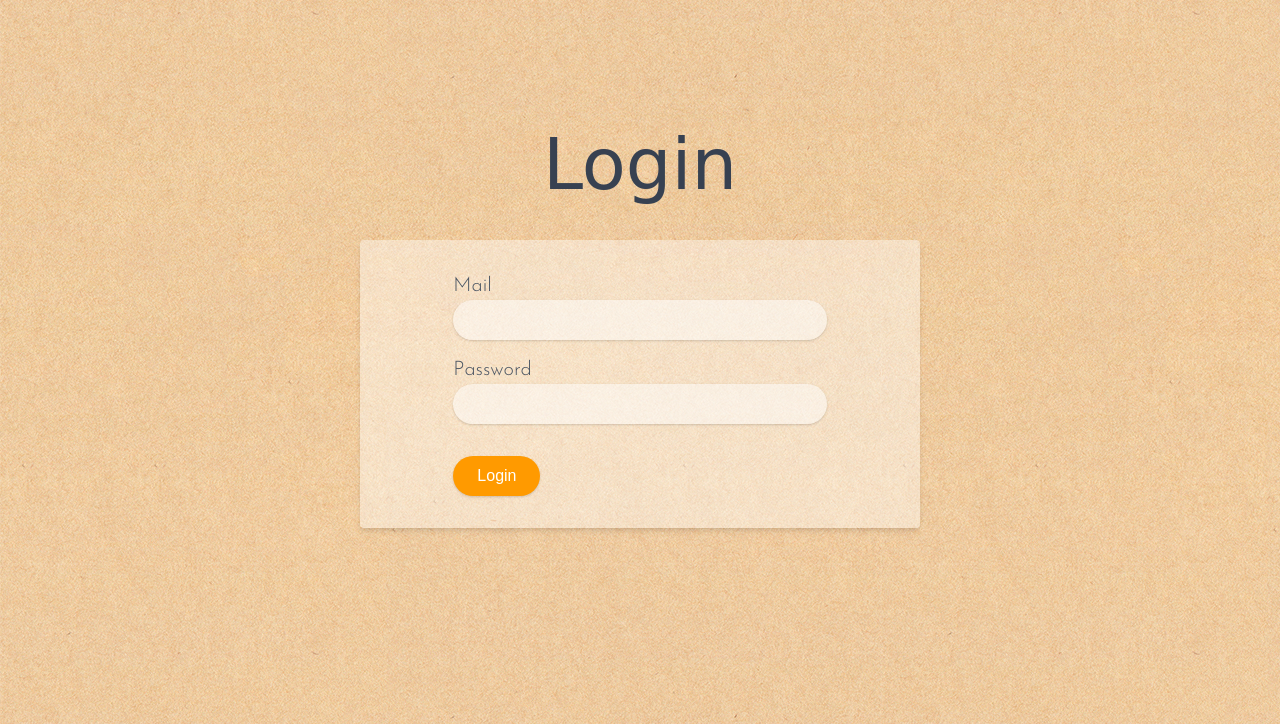
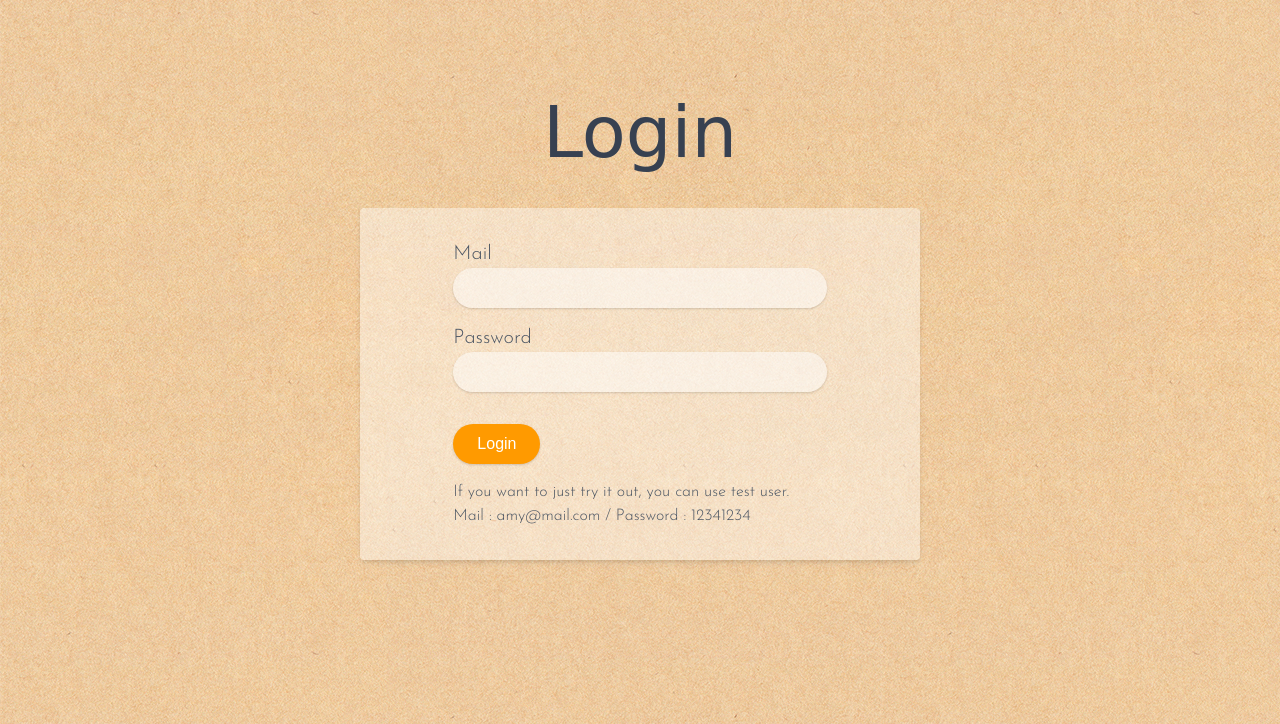
Before and after one commit to ayumitanaka13/journaly, a Flask app: page /login in a window 1280 px wide. Shown: the part 76-800 px from the top of the page. Run offline with Flask 2, Linux system fonts and the light colour scheme; some libraries are stand-ins or nearby versions; some web fonts are replaced.

Commit message:
added test user info

```diff
--- a/flaskr/templates/base.html
+++ b/flaskr/templates/base.html
@@ -3,12 +3,13 @@
 <head prefix="og:http://ogp.me/ns#">
     <!-- Required meta tags -->
     <meta charset="utf-8">
+    <meta name="theme-color" content="#ffffff">
 	<meta name="viewport" content="width=device-width, initial-scale=1, shrink-to-fit=no">
     <meta http-equiv="X-UA-Compatible" content="ie=edge">
+    <meta name="author" content="Ayumi Tanaka">
     <meta name="generator" content="Visual Studio Code">
     <meta name="description" content="Go on a Journey, Write a Journal.">
-    <meta name="keywords" content="journey, journal, journaly">
-    <meta name="author" content="Ayumi Tanaka">
+    <meta name="keywords" content="journey, journal, journaly, Ayumi Tanaka">
     <!-- OGP -->
 	<meta property="og:type" content="website">
 	<meta property="og:title" content="Journaly"/>
@@ -44,7 +45,6 @@
     <link rel="manifest" href="/static/favicon/manifest.json">
     <meta name="msapplication-TileColor" content="#ffffff">
     <meta name="msapplication-TileImage" content="/static/favicon/ms-icon-144x144.png">
-    <meta name="theme-color" content="#ffffff">
     <!-- Title -->
     <title>Journaly</title>
 </head>
--- a/flaskr/templates/login/login.html
+++ b/flaskr/templates/login/login.html
@@ -22,6 +22,8 @@
                     <h6 class="mt-4 lg:mt-8">
                         {{form.submit(class="btn-lightorange")}}
                     </h6>
+                    <p class="mt-2 lg:mt-4">If you want to just try it out, you can use test user.</p>
+                    <p>Mail : amy@mail.com / Password : 12341234</p>
                 </form>
             </div>
         </div>
--- a/flaskr/templates/signup/signup.html
+++ b/flaskr/templates/signup/signup.html
@@ -28,6 +28,7 @@
                     <h6 class="mt-4 lg:mt-8">
                         {{form.submit(class="btn-lightorange")}}
                     </h6>
+                    <p class="mt-2 lg:mt-4">If you want to just try it out, you can use test user. Please skip Sign up and go to Login.</p>
                 </form>
             </div>
         </div>
```
Also changed, not shown: README.md.
